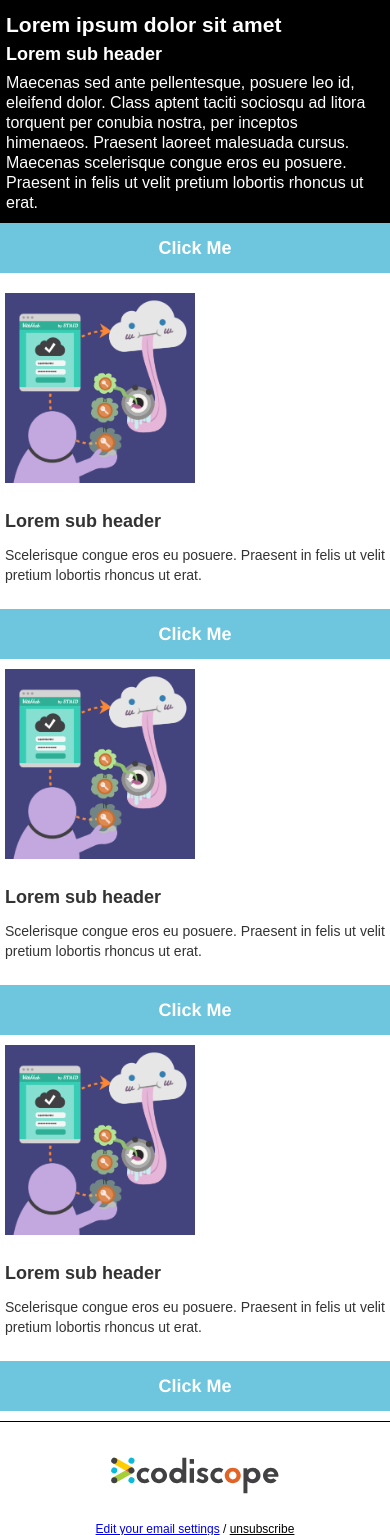
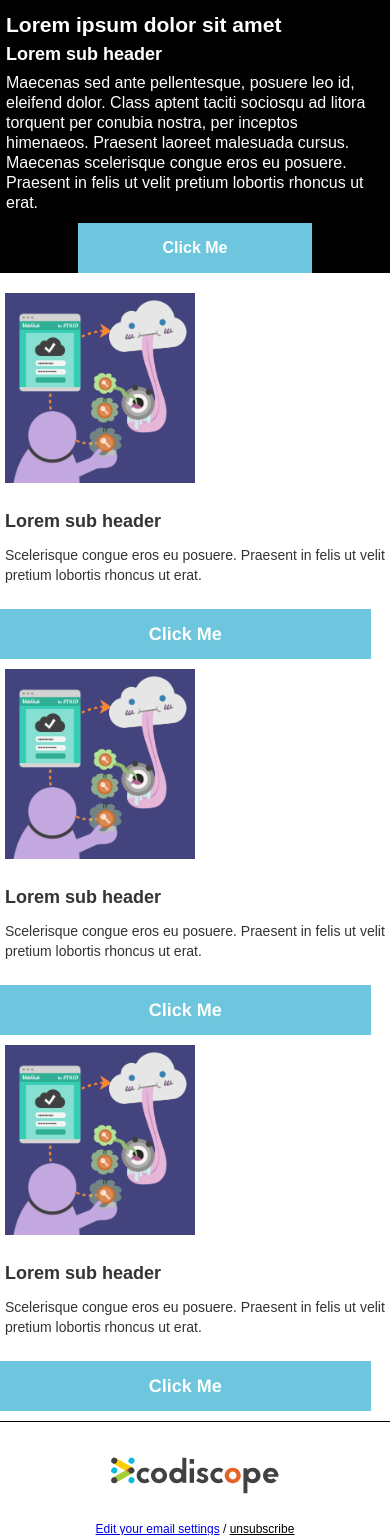
Before and after one commit to caraclarke/email-templates, a PHP site: page /layout-one-nmq.php in a window 390 px wide. Shown: the part 702-2237 px from the top of the page. Run offline with PHP 8.4, Linux system fonts and the light colour scheme; some web fonts are replaced.

Commit message:
button size fix media query

```diff
--- a/no-mq-partials/combined-layouts.html
+++ b/no-mq-partials/combined-layouts.html
@@ -156,7 +156,7 @@
                   <p class="h2" style="font-size: 18px; font-weight: bold; Margin:3px; padding:3px; margin-top:3px;">Lorem sub header</p>
                   <p style="Margin:3px;Margin-bottom:7px; padding:3px;" >Maecenas sed ante pellentesque, posuere leo id, eleifend dolor. Class aptent taciti sociosqu ad litora torquent per conubia nostra, per inceptos himenaeos. Praesent laoreet malesuada cursus. Maecenas scelerisque congue eros eu posuere. Praesent in felis ut velit pretium lobortis rhoncus ut erat.</p>
 
-                  <table align="center" border="0" cellpadding="0" cellspacing="0" class="emailButton widthChangeLanding" style="border-radius:0px; background-color:#6DC6DD; width:60%;">
+                  <table align="center" border="0" cellpadding="0" cellspacing="0" class="emailButtonSplash widthChangeLanding" style="border-radius:0px; background-color:#6DC6DD; width:60%;">
                     <tr>
                       <td align="center" class="emailButtonContent paddingButtonMin" style="padding-top:15px; padding-right:30px; padding-bottom:15px; padding-left:30px;">
                         <a href="#" target="_blank" style="color:#FFFFFF; font-size:16px; font-weight:bold; text-decoration:none;">Click Me</a>
--- a/no-mq-partials/landing-image-nmq.php
+++ b/no-mq-partials/landing-image-nmq.php
@@ -15,7 +15,7 @@ echo '
           <p class="h2" style="font-size: 18px; font-weight: bold; Margin:3px; padding:3px; margin-top:3px;">Lorem sub header</p>
           <p style="Margin:3px;Margin-bottom:7px; padding:3px;" >Maecenas sed ante pellentesque, posuere leo id, eleifend dolor. Class aptent taciti sociosqu ad litora torquent per conubia nostra, per inceptos himenaeos. Praesent laoreet malesuada cursus. Maecenas scelerisque congue eros eu posuere. Praesent in felis ut velit pretium lobortis rhoncus ut erat.</p>
 
-            <table align="center" border="0" cellpadding="0" cellspacing="0" class="emailButton widthChangeLanding" style="border-radius:0px; background-color:#6DC6DD; width:60%;">
+            <table align="center" border="0" cellpadding="0" cellspacing="0" class="emailButtonSplash widthChangeLanding" style="border-radius:0px; background-color:#6DC6DD; width:60%;">
                 <tr>
                     <td align="center" class="emailButtonContent paddingButtonMin" style="padding-top:15px; padding-right:30px; padding-bottom:15px; padding-left:30px;">
                         <a href="#" target="_blank" style="color:#FFFFFF; font-size:16px; font-weight:bold; text-decoration:none;">Click Me</a>
--- a/no-mq-partials/layout-one-nmq.php
+++ b/no-mq-partials/layout-one-nmq.php
@@ -20,7 +20,7 @@
     @media only screen and (max-width: 480px) {
       .emailButton {
         max-width: 600px !important;
-        width: 100% !important;
+        width: 95% !important;
       }
       .emailButton a {
         display: block !important;
@@ -29,6 +29,11 @@
 
       .changeMinWidth {
         padding: 10px 0px 0px 0px !important;
+      }
+
+      .emailButtonSlpash {
+        max-width: 600px !important;
+        width: 100% !important;
       }
     }
 
```
Also changed, not shown: no-mq-partials/layout-one-combined-nmq.html (+7 -2 lines).
